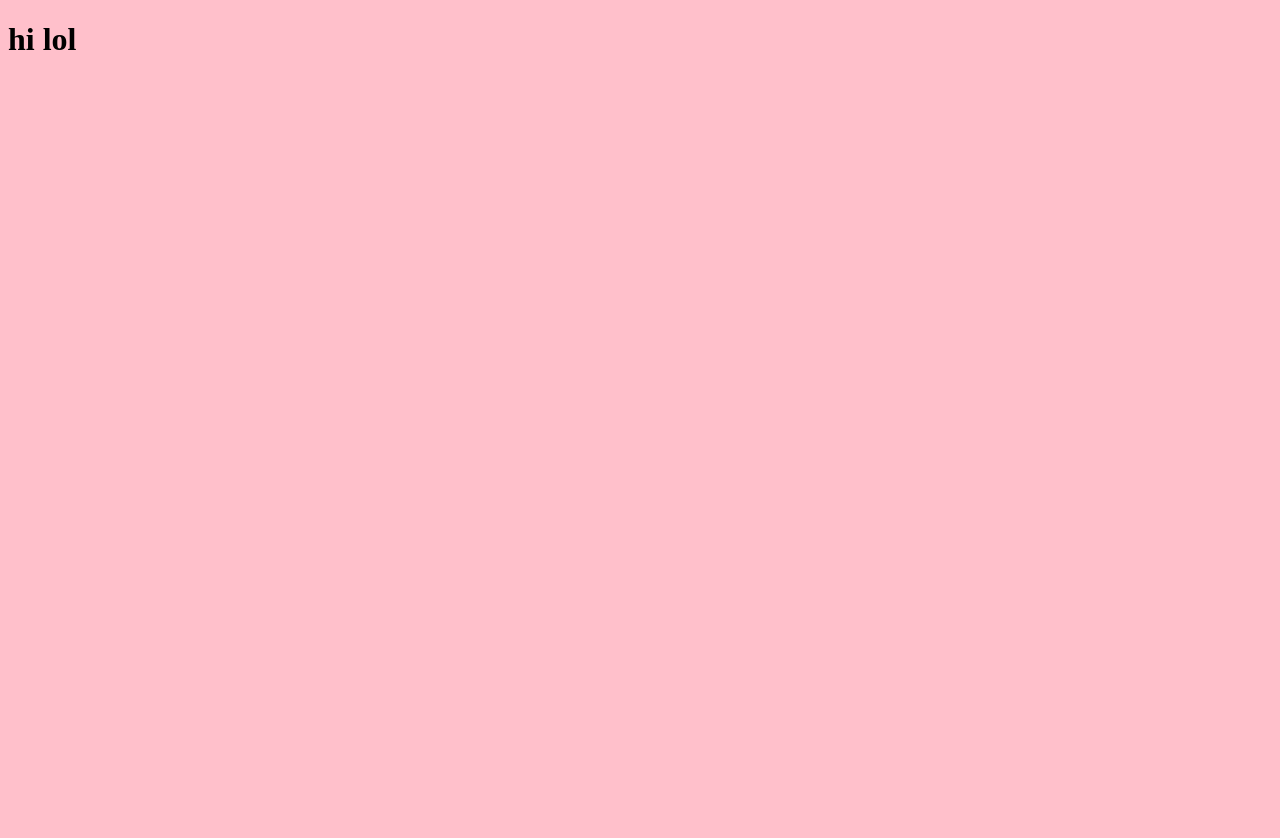
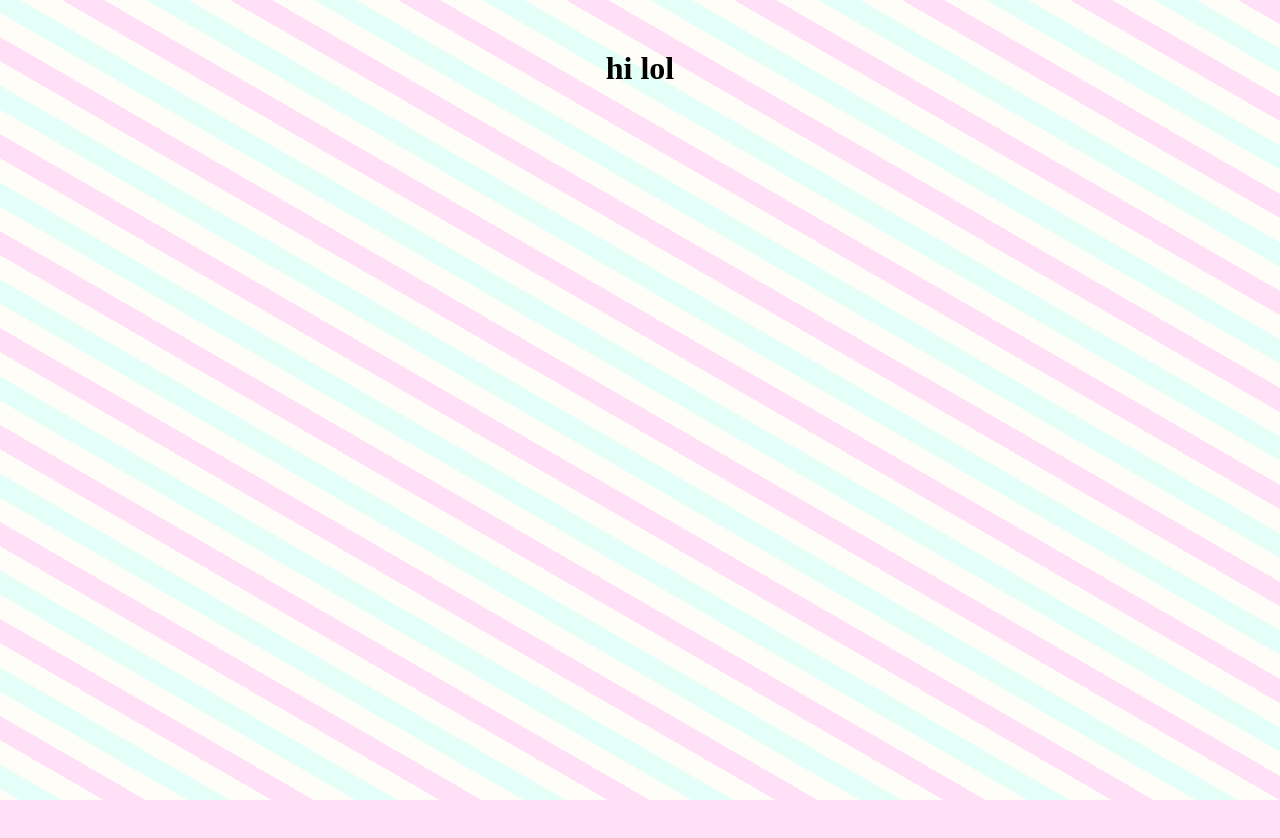
Before and after one commit to mahabenamu/mahabinti-project, a plain HTML site: page index.html in a window 1280 px wide. Before the commit the page ends 800 px from the top, so only its background shows below. Drawn offline with Linux system fonts and the light colour scheme.

Commit message:
add style.css

```diff
--- a/style.css
+++ b/style.css
@@ -1,2 +1,64 @@
-body{ background-color:pink;
+body {
+  position: relative;
+  margin: 50px;
+  padding: 0;
+  background-color: #ffe0f6;
+  min-height: 100vh;
 }
+
+body::before {
+  content: "";
+  position: fixed;
+  top: 0;
+  left: 0;
+  width: 100vw;
+  height: 100vh;
+
+
+  z-index: -1;
+  transform: rotate(180deg);
+  transform-origin: center;
+  background: repeating-linear-gradient(
+    30deg,
+    #ffe0f6 0px,
+    #ffe0f6 21px,
+    #fffdf7 21px,
+    #fffdf7 42px,
+    #e4fff8 42px,
+    #e4fff8 63px,
+    #fffdf7 63px,
+    #fffdf7 84px
+  );
+}
+
+h1{
+    margin:20px;
+    text-align:center;
+}
+
+
+.layout {
+  width: 100%;
+
+  display: grid;
+  grid:
+    "header"4fr
+    "nav" 0.5fr
+    "main" 4fr
+    "footer" 1fr
+    / 1fr;
+  gap: 8px;
+}
+
+.header { grid-area: header;
+  border: 10px solid red;
+}
+.nav { grid-area: nav;
+  border: 10px solid red;
+}
+.main { grid-area: main;
+  border: 10px solid red;
+}
+.footer { grid-area: footer;
+  border: 10px solid red;
+}
```
